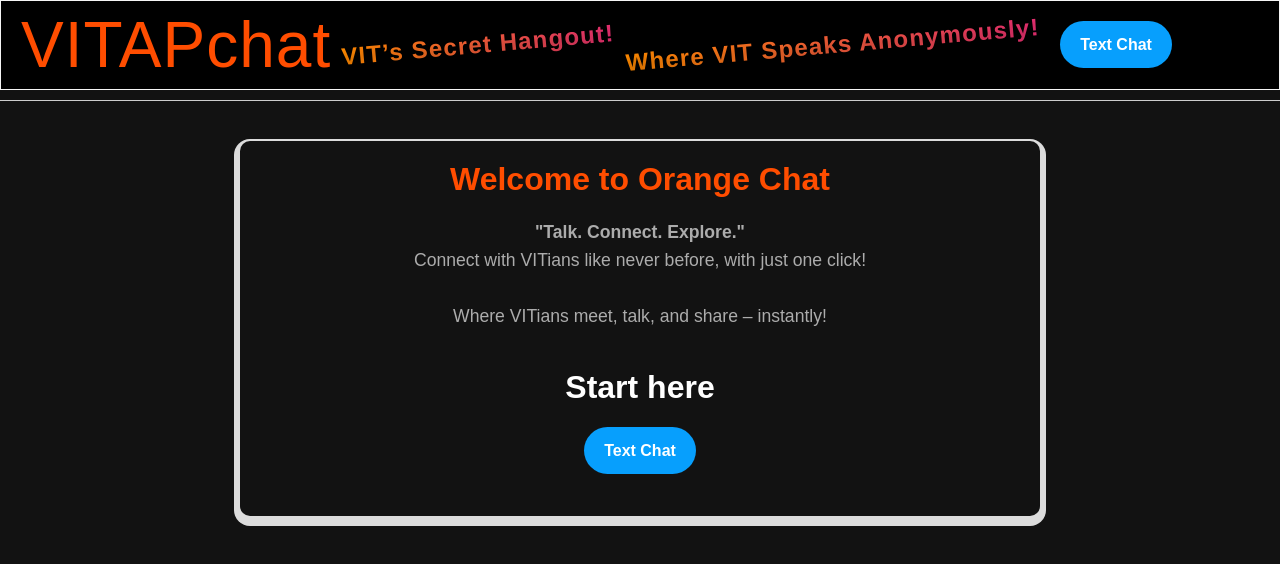
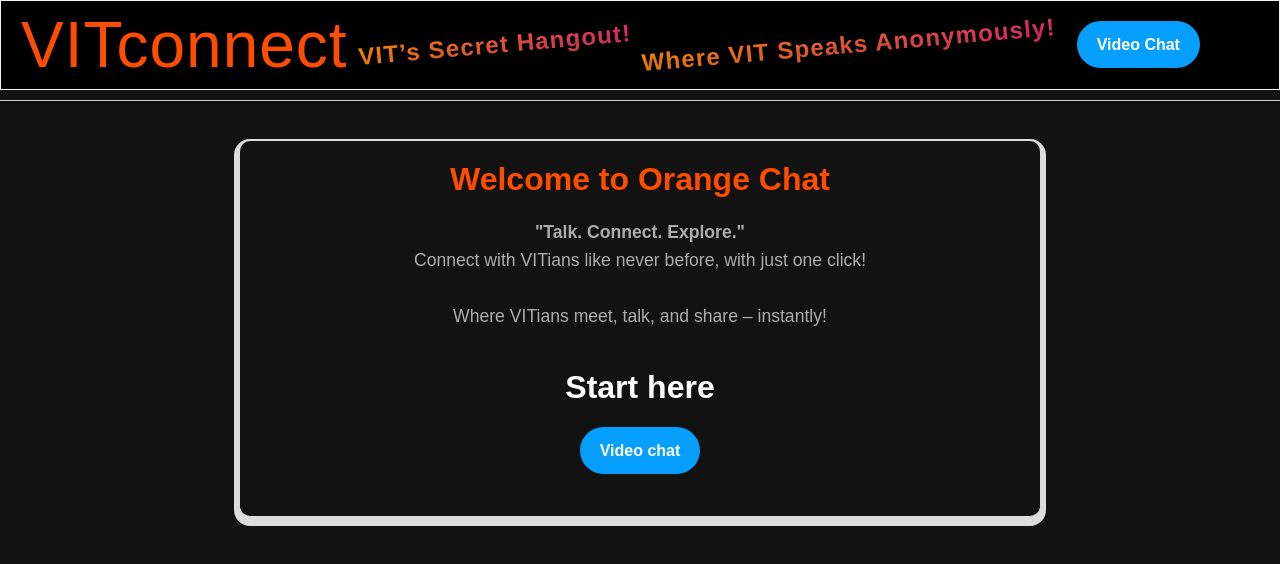
Before and after one commit to SaiChara17/Vitorangechat, a website: page public/index.html in a window 1280 px wide. Drawn offline with Linux system fonts and the light colour scheme; a web font is replaced by a local one.

Commit message:
Update index.html

```diff
--- a/public/index.html
+++ b/public/index.html
@@ -9,7 +9,7 @@
 <body>
     <header class="header">
         <div class="branding">
-            <h1 class="Orange-text">VITAPchat</h1>
+            <h1 class="Orange-text">VITconnect</h1>
             <h1 class="tilted-header">VIT’s Secret Hangout!</h1>
             <h1 class="tilted-header">Where VIT Speaks Anonymously!</h1>
 
@@ -17,7 +17,7 @@
         <div class="button-container">
             <nav class="header-nav">
                 <ul>
-                    <li><a href="text.html"><strong>Text Chat</strong></a></li>
+                    <li><a href="video.html"><strong>Video Chat</strong></a></li>
                 </ul>
             </nav>
           </div>
@@ -39,14 +39,12 @@
                 <div class="button-container">
                   <nav class="header-nav">
                       <ul>
-                          <li><a href="text.html"><strong>Text Chat</strong></a></li>
+
+                          <li><a href="video.html"><strong>Video chat</strong></a></li>
                       </ul>
                   </nav>
                 </div>
                 <br><br>
-
-
-
                 </div>
               </div>
         </div>
```
